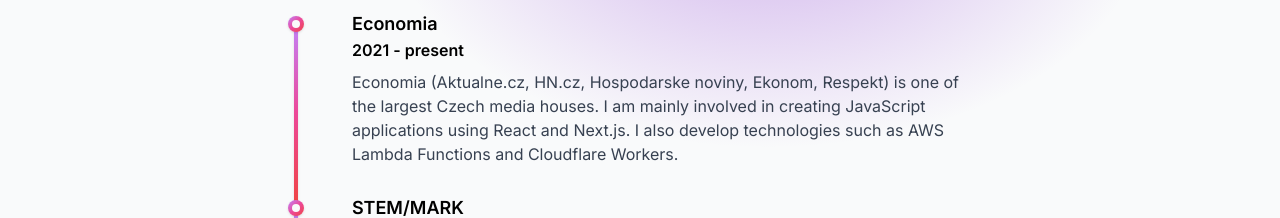
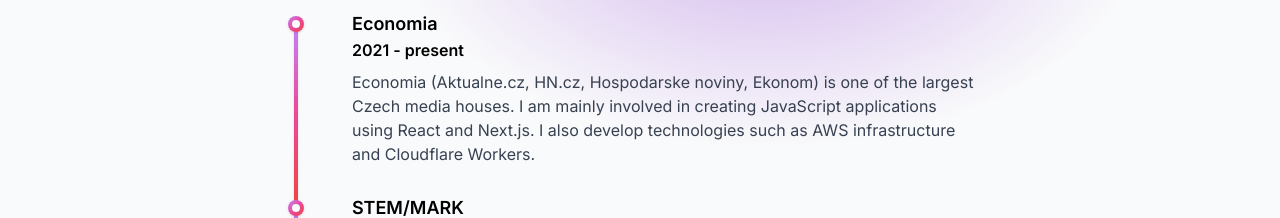
Before and after one commit to rajtslegr/rajtslegr.dev, a Next.js app: page / in a window 1280 px wide. Shown: the part 412-630 px from the top of the page. Built offline with nearby package versions, Linux system fonts and the light colour scheme.

Commit message:
:speech_balloon: Edit job description

```diff
--- a/src/data/timeline.ts
+++ b/src/data/timeline.ts
@@ -5,7 +5,7 @@
     timeRange: '2021 - present',
     job: 'Economia',
     description:
-      'Economia (Aktualne.cz, HN.cz, Hospodarske noviny, Ekonom, Respekt) is one of the largest Czech media houses. I am mainly involved in creating JavaScript applications using React and Next.js. I also develop technologies such as AWS Lambda Functions and Cloudflare Workers.',
+      'Economia (Aktualne.cz, HN.cz, Hospodarske noviny, Ekonom) is one of the largest Czech media houses. I am mainly involved in creating JavaScript applications using React and Next.js. I also develop technologies such as AWS infrastructure and Cloudflare Workers.',
   },
   {
     timeRange: '2018 - 2021',
```
